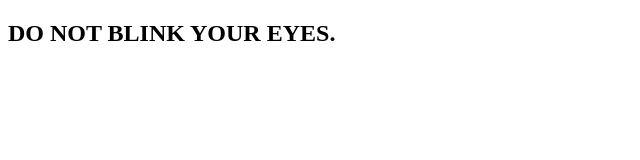
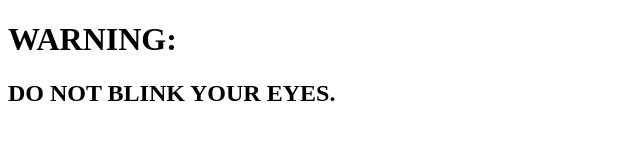
Before and after one commit to agatapatel/agatapatel.github.io, a plain HTML site: page index.html in a window 1280 px wide. Shown: the whole page, without its empty margins (0-640 px from the left). Drawn offline with Linux system fonts and the light colour scheme.

Commit message:
Update index.html

```diff
--- a/index.html
+++ b/index.html
@@ -1,6 +1,7 @@
 <!DOCTYPE html>
 <html>
 <body>
+	<h1>WARNING:</h1>
 	<h2> DO NOT BLINK YOUR EYES. </h2>
 </body>
 </html>
```
